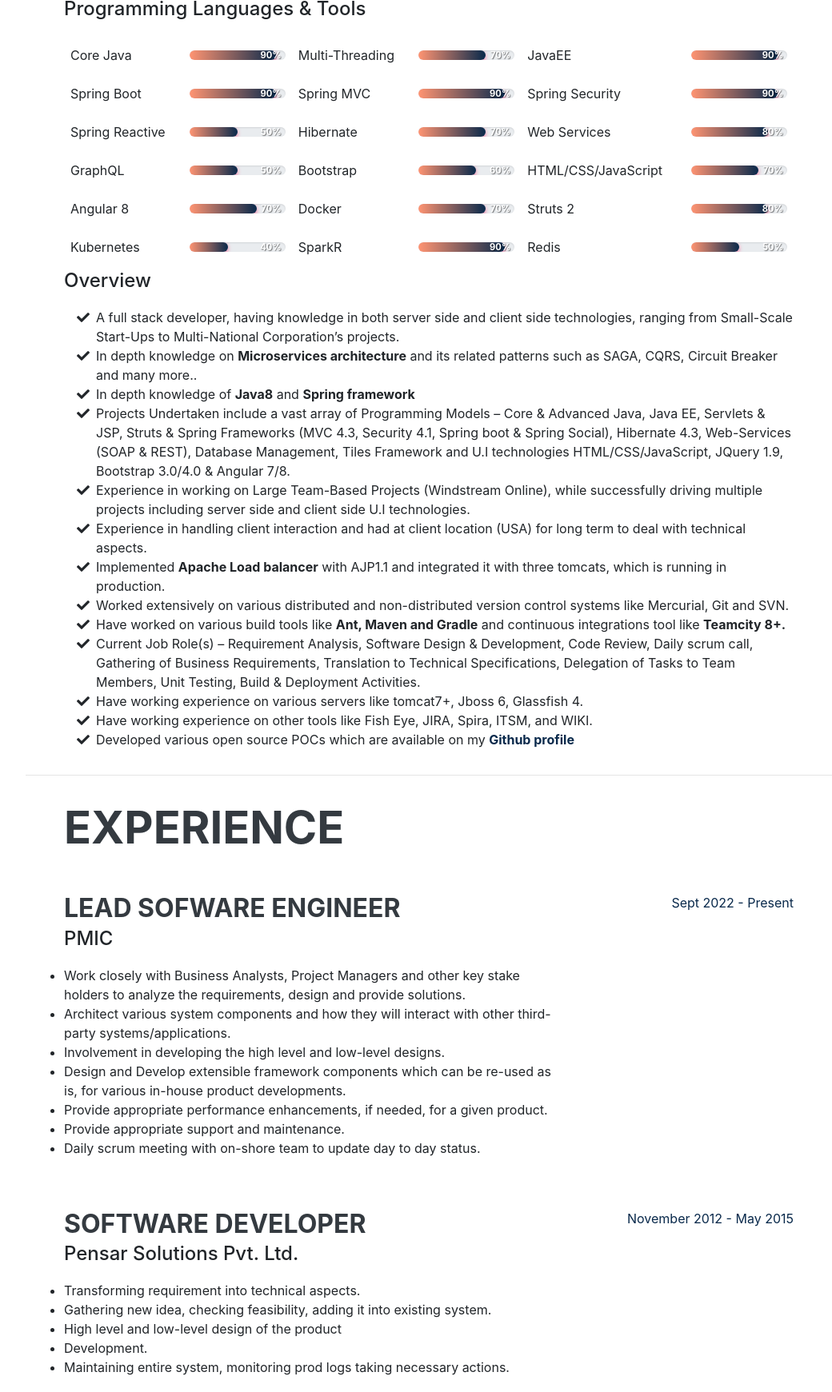
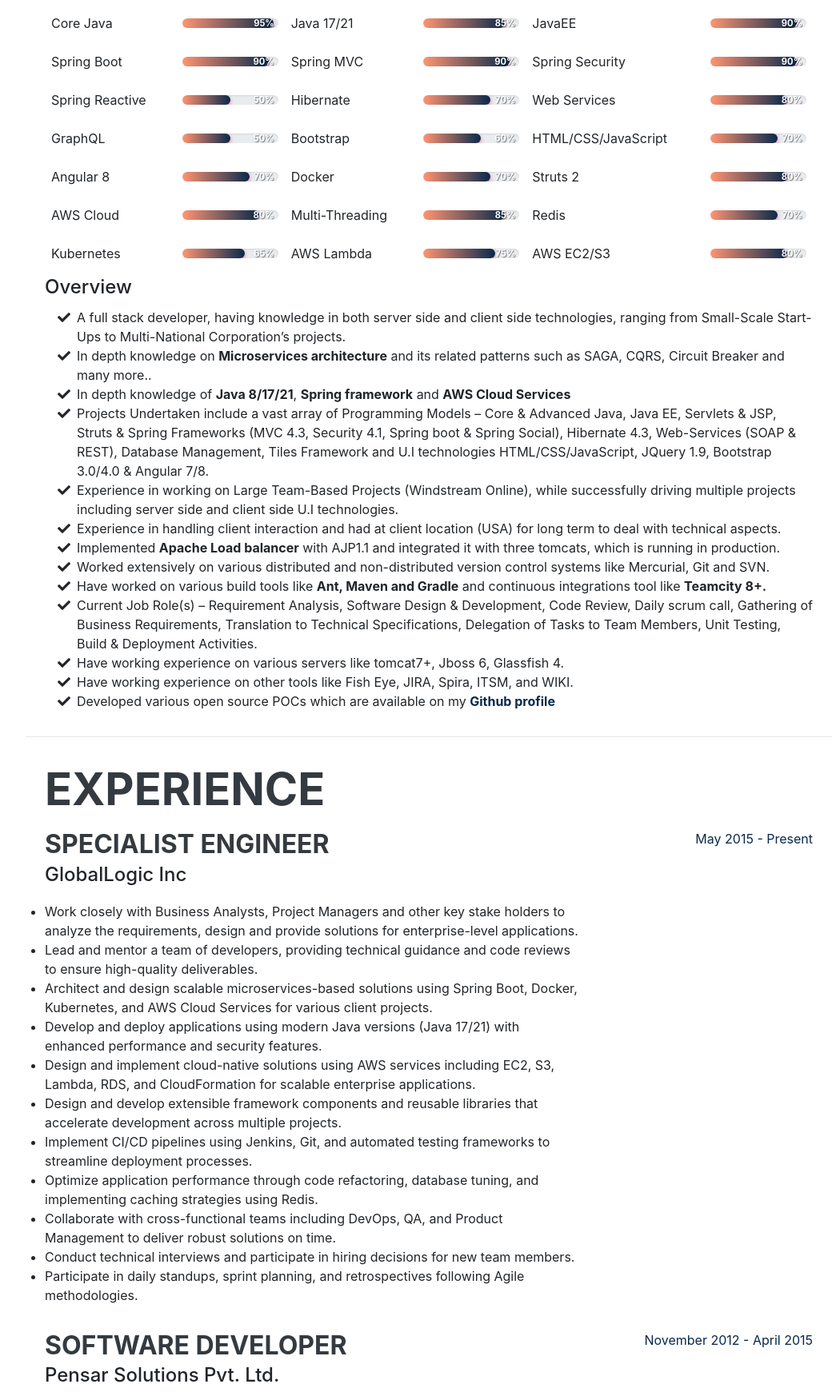
Before and after one commit to rajeevshukla/rajeevshukla.github.io, a plain HTML site: page index.html in a window 1280 px wide. Shown: the part 955-2696 px from the top of the page at 80% size, without its empty margins (240-1280 px from the left). Drawn offline with Linux system fonts and the light colour scheme; a web font is replaced by a local one.

Commit message:
Update index.html

```diff
--- a/index.html
+++ b/index.html
@@ -75,7 +75,7 @@
 
   <div class="container-fluid p-0">
 
-    <section class="resume-section p-3 p-lg-5 d-flex align-items-center" id="about">
+    <section class="resume-section p-3 p-lg-4 d-flex align-items-center" id="about">
       <div class="animatedParent">
         <div class=" w-100 delay-500 animated fadeIn box">
           <h1 class="mb-0" data-id="1">Rajeev
@@ -84,12 +84,12 @@
           <div class="subheading mb-5">Overland Park · KS, USA - 66210 · (206) 480-8322 ·
             <a href="mailto:rajeev.shukla.728@gmail.com">rajeev.shukla.728@gmail.com</a>
           </div>
-          <p class="lead mb-5">An accomplished <b class="bold-text"> Lead Software Engineer</b>, with extensive
+          <p class="lead mb-3">An accomplished <b class="bold-text"> Specialist Engineer</b>, with extensive
             experience in Object-Oriented
             programming models, sophisticated enterprise applications and Microservice Architecture Based solutions, with approx.
-            <b class="bold-text">10+ Years</b> of development experience in various tools and technologies, currently
-            working for client
-            <b class="bold-text">PMIC</b></p>
+            <b class="bold-text">14+ Years</b> of development experience in various tools and technologies, currently
+            working at
+            <b class="bold-text">GlobalLogic Inc</b></p>
           <div class="social-icons">
             <a href="https://www.linkedin.com/in/mail2rajeevshukla" target="_blank">
               <i class="fab fa-linkedin-in"></i>
@@ -111,28 +111,28 @@
 
     <hr class="m-0">
 
-    <section class="resume-section p-0 p-lg-5 d-flex align-items-center" id="skills">
+    <section class="resume-section p-2 p-lg-4 d-flex align-items-center" id="skills">
       <div class="w-100">
-        <h2 class="mb-5">Skills</h2>
+        <h2 class="mb-3">Skills</h2>
 
-        <div class="subheading mb-3">Programming Languages &amp; Tools</div>
+        <div class="subheading mb-2">Programming Languages &amp; Tools</div>
         <div class="table-responsive animatedParent">
           <table class="table animated bounceInDown">
             <tr>
               <td>
-                <div class="float-left" style="width: 49%; height: 20px;">Core Java</div>
+                <div class="float-left" style="width: 49%; height: 16px;">Core Java</div>
 
                 <div class="progress float-right">
-                  <div class="progress-done" data-done="90">
+                  <div class="progress-done" data-done="95">
 
                   </div>
                 </div>
 
               </td>
               <td>
-                <div class="float-left" style="width: 49%; height: 20px;">Multi-Threading</div>
+                <div class="float-left" style="width: 49%; height: 20px;">Java 17/21</div>
                 <div class="progress float-right">
-                  <div class="progress-done" data-done="70">
+                  <div class="progress-done" data-done="85">
                   </div>
                 </div>
               </td>
@@ -242,23 +242,47 @@
             </tr>
             <tr>
               <td>
-                <div class="float-left" style="width: 49%; height: 20px;">Kubernetes</div>
+                <div class="float-left" style="width: 49%; height: 20px;">AWS Cloud</div>
                 <div class="progress float-right">
-                  <div class="progress-done" data-done="40">
+                  <div class="progress-done" data-done="80">
                   </div>
                 </div>
               </td>
               <td>
-                <div class="float-left" style="width: 49%; height: 20px;">SparkR</div>
+                <div class="float-left" style="width: 49%; height: 20px;">Multi-Threading</div>
                 <div class="progress float-right">
-                  <div class="progress-done" data-done="90">
+                  <div class="progress-done" data-done="85">
                   </div>
                 </div>
               </td>
               <td>
                 <div class="float-left" style="width: 49%; height: 20px;">Redis</div>
                 <div class="progress float-right">
-                  <div class="progress-done" data-done="50">
+                  <div class="progress-done" data-done="70">
+                  </div>
+                </div>
+              </td>
+
+            </tr>
+            <tr>
+              <td>
+                <div class="float-left" style="width: 49%; height: 20px;">Kubernetes</div>
+                <div class="progress float-right">
+                  <div class="progress-done" data-done="65">
+                  </div>
+                </div>
+              </td>
+              <td>
+                <div class="float-left" style="width: 49%; height: 20px;">AWS Lambda</div>
+                <div class="progress float-right">
+                  <div class="progress-done" data-done="75">
+                  </div>
+                </div>
+              </td>
+              <td>
+                <div class="float-left" style="width: 49%; height: 20px;">AWS EC2/S3</div>
+                <div class="progress float-right">
+                  <div class="progress-done" data-done="80">
                   </div>
                 </div>
               </td>
@@ -302,7 +326,7 @@
 
 
         <div class="animatedParent">
-          <div class="delay-250 animated fadeIn box subheading mb-3">Overview</div>
+          <div class="delay-250 animated fadeIn box subheading mb-2">Overview</div>
         </div>
 
         <div class="animatedParent">
@@ -317,7 +341,7 @@
 
                 <li>
                   <i class="fa-li fa fa-check "></i>
-                  In depth knowledge of <b class="bold-text">Java8</b> and <b class="bold-text">Spring framework </b></li>
+                  In depth knowledge of <b class="bold-text">Java 8/17/21</b>, <b class="bold-text">Spring framework</b> and <b class="bold-text">AWS Cloud Services</b></li>
             <li>
               <i class="fa-li fa fa-check"></i>
               Projects Undertaken include a vast array of Programming Models – Core & Advanced Java,
@@ -372,50 +396,66 @@
 
     <hr class="m-0">
 
-    <section class="resume-section p-3 p-lg-5 d-flex justify-content-center" id="experience">
+    <section class="resume-section p-3 p-lg-4 d-flex justify-content-center" id="experience">
       <div class="w-100 animatedParent" data-sequence='500'>
-        <h2 class="mb-5">Experience</h2>
-        <div class="resume-item d-flex flex-column flex-md-row justify-content-between mb-5 animated bounceInRight"
+        <h2 class="mb-3">Experience</h2>
+        <div class="resume-item d-flex flex-column flex-md-row justify-content-between mb-3 animated bounceInRight"
           data-id='2'>
           <div class="resume-content">
-            <h3 class="mb-0">Lead Sofware Engineer</h3>
-            <div class="subheading mb-3">PMIC</div>
+            <h3 class="mb-0">Specialist Engineer</h3>
+            <div class="subheading mb-3">GlobalLogic Inc</div>
             <p>
             <ul>
-
               <li>Work closely with Business Analysts, Project Managers and other key stake holders to
-                analyze the requirements, design and provide solutions.
+                analyze the requirements, design and provide solutions for enterprise-level applications.
               </li>
               <li>
-                Architect various system components and how they will interact with other third-party
-                systems/applications.
+                Lead and mentor a team of developers, providing technical guidance and code reviews
+                to ensure high-quality deliverables.
               </li>
               <li>
-                Involvement in developing the high level and low-level designs.
+                Architect and design scalable microservices-based solutions using Spring Boot,
+                Docker, Kubernetes, and AWS Cloud Services for various client projects.
               </li>
               <li>
-                Design and Develop extensible framework components which can be re-used as is, for
-                various in-house product developments.
+                Develop and deploy applications using modern Java versions (Java 17/21) with
+                enhanced performance and security features.
               </li>
               <li>
-                Provide appropriate performance enhancements, if needed, for a given product.
+                Design and implement cloud-native solutions using AWS services including EC2, S3,
+                Lambda, RDS, and CloudFormation for scalable enterprise applications.
               </li>
               <li>
-                Provide appropriate support and maintenance.
+                Design and develop extensible framework components and reusable libraries that
+                accelerate development across multiple projects.
               </li>
               <li>
-                Daily scrum meeting with on-shore team to update day to day status.
+                Implement CI/CD pipelines using Jenkins, Git, and automated testing frameworks
+                to streamline deployment processes.
+              </li>
+              <li>
+                Optimize application performance through code refactoring, database tuning,
+                and implementing caching strategies using Redis.
+              </li>
+              <li>
+                Collaborate with cross-functional teams including DevOps, QA, and Product Management
+                to deliver robust solutions on time.
+              </li>
+              <li>
+                Conduct technical interviews and participate in hiring decisions for new team members.
+              </li>
+              <li>
+                Participate in daily standups, sprint planning, and retrospectives following Agile methodologies.
               </li>
             </ul>
-
             </p>
           </div>
           <div class="resume-date text-md-right">
-            <span class="text-primary">Sept 2022 - Present</span>
+            <span class="text-primary">May 2015 - Present</span>
           </div>
         </div>
 
-        <div class="resume-item d-flex flex-column flex-md-row justify-content-between mb-5 animated bounceInRight"
+        <div class="resume-item d-flex flex-column flex-md-row justify-content-between mb-3 animated bounceInRight"
           data-id='3'>
           <div class="resume-content">
             <h3 class="mb-0">Software Developer</h3>
@@ -443,7 +483,7 @@
             </p>
           </div>
           <div class="resume-date text-md-right">
-            <span class="text-primary">November 2012 - May 2015</span>
+            <span class="text-primary">November 2012 - April 2015</span>
           </div>
         </div>
 
@@ -479,44 +519,42 @@
     </section>
 
 
-    <!--  <hr class="m-0"> <section class="resume-section p-3 p-lg-5 d-flex justify-content-center" id="projects">
+    <hr class="m-0">
+    <section class="resume-section p-3 p-lg-4 d-flex align-items-center" id="projects">
       <div class="w-100 animatedParent" data-sequence='500'>
-        <h2 class="mb-5">Projects</h2>
-        <div class="resume-item d-flex flex-column flex-md-row justify-content-between mb-5 animated bounceInRight"
-          data-id='2'>
+        <h2 class="mb-3">Projects</h2>
+        <div class="resume-item d-flex flex-column flex-md-row justify-content-between mb-3 animated bounceInRight" data-id='1'>
           <div class="resume-content">
-            <h3 class="mb-0">Coming soon</h3>
-            <div class="subheading mb-3">Coming soon</div>
+            <h3 class="mb-0">Eligibility Hub</h3>
+            <div class="subheading mb-3">Client: T-Mobile</div>
             <p>
-            <ul>
-
-              <li>Description
-              </li>
-
-            </ul>
-
+              <b>Tools & Technologies:</b> AWS Lambda, API Gateway, Step Functions, AWS Glue, CloudWatch, DynamoDB, Elasticache, CloudWatch Dashboards, Grafana, OpenTelemetry, Spring Boot, Kubernetes, Kafka, Event Bus, SQS.
+            </p>
+            <p>
+              <ul>
+                <li>Developed a robust application to check device eligibility for various promotions.</li>
+                <li>Implemented microservices architecture using Kubernetes for scalability and reliability.</li>
+                <li>Integrated with backend systems to fetch real-time eligibility data.</li>
+                <li>Designed and deployed CI/CD pipelines for seamless updates and deployments.</li>
+              </ul>
             </p>
           </div>
           <div class="resume-date text-md-right">
-            <span class="text-primary">May 2015 - Present</span>
+            <span class="text-primary">January 2025 - June 2025</span>
           </div>
         </div>
-
-
       </div>
-
-    </section> -->
+    </section>
     <hr class="m-0">
 
-    <section class="resume-section p-3 p-lg-5 d-flex align-items-center" id="education">
+    <section class="resume-section p-2 p-lg-3 d-flex align-items-center" id="education">
       <div class="w-100">
-        <h2 class="mb-5">Education</h2>
+        <h2 class="mb-2">Education</h2>
         <div class="animatedParent" data-sequence='500'>
-          <div class="resume-item d-flex flex-column flex-md-row justify-content-between mb-5 animated bounceInRight"
-            data-id="1">
+          <div class="resume-item d-flex flex-column flex-md-row justify-content-between mb-2 animated bounceInRight" data-id="1">
             <div class="resume-content">
-              <h3 class="mb-0">National Institute of Electronics and Information Technology</h3>
-              <div class="subheading mb-3">B level (MCA)</div>
+              <h3 class="mb-1">National Institute of Electronics and Information Technology</h3>
+              <div class="subheading mb-1">B level (MCA)</div>
               <div>Information Technology</div>
               <p>B Grade: 73% Overall</p>
             </div>
@@ -525,11 +563,10 @@
             </div>
           </div>
 
-          <div class="resume-item d-flex flex-column flex-md-row justify-content-between animated bounceInRight"
-            data-id="2">
+          <div class="resume-item d-flex flex-column flex-md-row justify-content-between animated bounceInRight" data-id="2">
             <div class="resume-content">
-              <h3 class="mb-0">DDU Gorakhpur University</h3>
-              <div class="subheading mb-3">Graduation</div>
+              <h3 class="mb-1">DDU Gorakhpur University</h3>
+              <div class="subheading mb-1">Graduation</div>
               <div>Bachelor Of Arts: English</div>
               <p>Second Div:49% Overall</p>
             </div>
@@ -557,10 +594,10 @@
     <hr class="m-0">
 
 
-    <section class="resume-section p-3 p-lg-5 d-flex align-items-center" style="min-height: auto; padding-top: 70px !important;" id="awards">
+    <section class="resume-section p-3 p-lg-4 d-flex align-items-center" style="min-height: auto; padding-top: 50px !important;" id="awards">
 
       <div class="w-100">
-        <h2 class="mb-5">Awards &amp; Certifications</h2>
+        <h2 class="mb-3">Awards &amp; Certifications</h2>
         <div class="animatedParent">
         <ul class="fa-ul mb-0 animated bounceInRight">
           <li>
```
